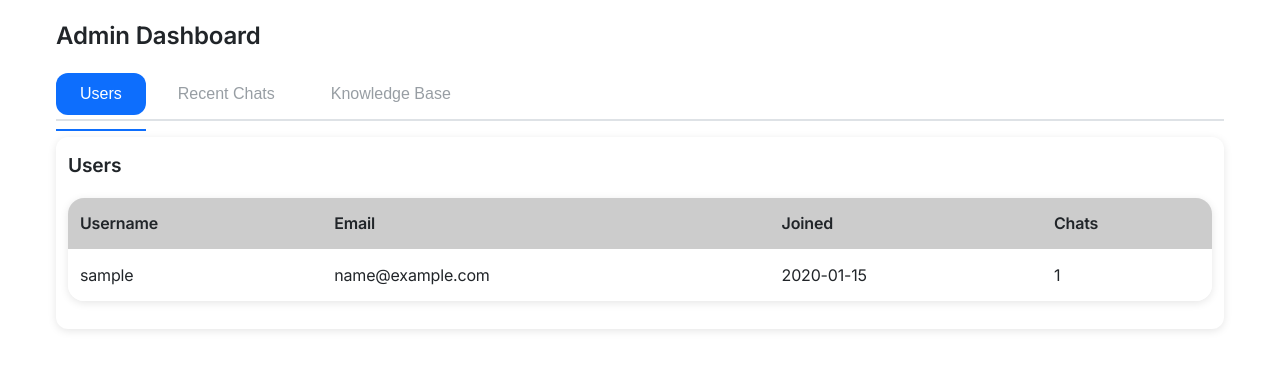
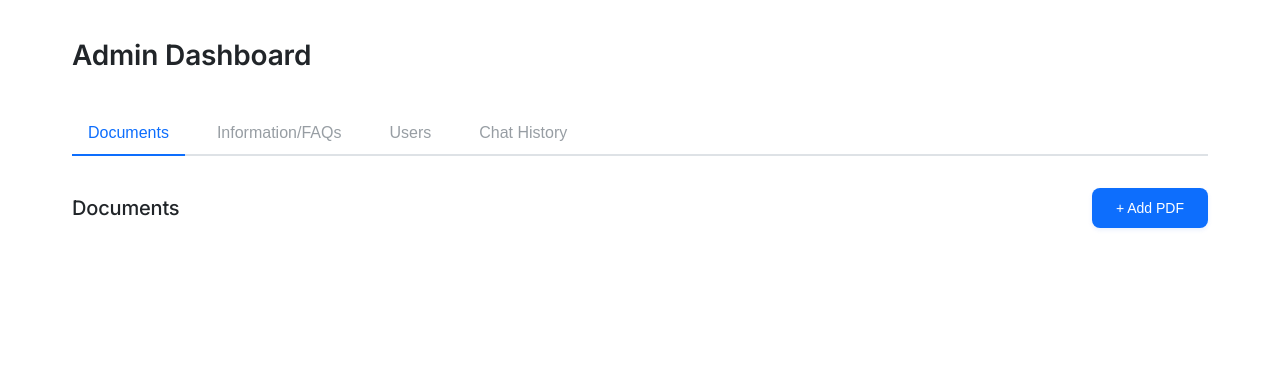
Before and after one commit to Bboyd59/chatryan, a Flask app: page /admin in a window 1280 px wide. Shown: the part 121-491 px from the top of the page. Run offline with Flask 3, Linux system fonts and the light colour scheme; a user stored in the database is signed in; tables that the repository leaves empty hold one stand-in row (values such as "Sample post").

Commit message:
Agent query: Does the new UI match the screenshot with the clean tab-based layout, and are both PDF uploads and text input working correctly?
Improve admin panel UI/UX with enhanced styling, tabbed navigation, and modal for adding knowledge base entries.

Screenshot: https://storage.googleapis.com/screenshot-production-us-central1/9f00adb4-a4ff-4700-8d21-8c24ca3ce15b/c740b3c7-9752-420d-a3d0-33388ac73a18.jpg

```diff
--- a/static/css/admin.css
+++ b/static/css/admin.css
@@ -1,146 +1,207 @@
 .admin-panel {
     max-width: 1200px;
-    margin: 1rem auto;
-    padding: 0 1rem;
+    margin: 2rem auto;
+    padding: 0 2rem;
 }
 
 .admin-panel h2 {
     color: var(--text-primary);
-    margin-bottom: 1rem;
-    font-size: 1.5rem;
+    margin-bottom: 2rem;
+    font-size: 1.75rem;
+    font-weight: 600;
 }
 
 .tabs {
     display: flex;
-    gap: 0.5rem;
-    margin-bottom: 1rem;
+    gap: 1rem;
+    margin-bottom: 2rem;
     border-bottom: 2px solid var(--border-color);
-    padding-bottom: 0.25rem;
+    padding-bottom: 0;
 }
 
 .tab-btn {
     background: none;
     border: none;
-    padding: 0.75rem 1.5rem;
+    padding: 0.75rem 1rem;
     cursor: pointer;
     color: var(--text-secondary);
-    border-radius: 0.75rem;
+    font-size: 1rem;
+    position: relative;
     transition: all 0.2s ease;
-    font-size: 1rem;
 }
 
 .tab-btn:hover {
-    background-color: var(--bg-secondary);
+    color: var(--text-primary);
 }
 
 .tab-btn.active {
+    color: var(--accent);
+    font-weight: 500;
+}
+
+.tab-btn.active::after {
+    content: '';
+    position: absolute;
+    bottom: -2px;
+    left: 0;
+    width: 100%;
+    height: 2px;
     background-color: var(--accent);
-    color: white;
 }
 
 .tab-content {
     display: none;
     background: var(--bg-primary);
-    padding: 0.75rem;
     border-radius: 0.75rem;
-    box-shadow: 0 2px 8px rgba(0, 0, 0, 0.1);
 }
 
-.tab-content.active {
-    display: block;
+.section-header {
+    display: flex;
+    justify-content: space-between;
+    align-items: center;
+    margin-bottom: 1.5rem;
 }
 
-.tab-content h3 {
-    color: var(--text-primary);
-    margin-bottom: 0.75rem;
-    font-size: 1.2rem;
-}
-
-table {
-    width: 100%;
-    border-collapse: separate;
-    border-spacing: 0;
-    margin: 1rem 0;
-    border-radius: 1rem;
-    overflow: hidden;
-    box-shadow: 0 2px 8px rgba(0, 0, 0, 0.1);
-}
-
-th, td {
-    padding: 0.5rem 0.75rem;
-    background: var(--bg-primary);
-    border-bottom: 1px solid var(--border-color);
-}
-
-th {
-    background: var(--bg-secondary);
-    font-weight: 600;
-    text-align: left;
+.section-header h3 {
+    font-size: 1.25rem;
+    font-weight: 500;
     color: var(--text-primary);
 }
 
-tr:last-child td {
-    border-bottom: none;
+.add-btn {
+    background-color: var(--accent);
+    color: white;
+    border: none;
+    padding: 0.5rem 1rem;
+    border-radius: 0.5rem;
+    cursor: pointer;
+    font-size: 0.875rem;
+    display: flex;
+    align-items: center;
+    gap: 0.5rem;
+}
+
+.add-btn:hover {
+    opacity: 0.9;
+}
+
+.content-table {
+    display: flex;
+    flex-direction: column;
+    gap: 0.75rem;
+}
+
+.document-item, .info-item {
+    display: flex;
+    justify-content: space-between;
+    align-items: center;
+    padding: 1rem;
+    background: white;
+    border-radius: 0.5rem;
+    border: 1px solid var(--border-color);
+}
+
+.doc-info, .info-content {
+    display: flex;
+    flex-direction: column;
+    gap: 0.25rem;
+}
+
+.doc-title, .info-title {
+    font-weight: 500;
+    color: var(--text-primary);
+}
+
+.doc-date, .info-date {
+    font-size: 0.875rem;
+    color: var(--text-secondary);
+}
+
+.btn-delete {
+    background-color: #dc3545;
+    color: white;
+    border: none;
+    padding: 0.5rem 1rem;
+    border-radius: 0.5rem;
+    cursor: pointer;
+    font-size: 0.875rem;
+    opacity: 0.8;
+}
+
+.btn-delete:hover {
+    opacity: 1;
+}
+
+.hidden-input {
+    display: none;
+}
+
+/* Modal Styles */
+.modal {
+    display: none;
+    position: fixed;
+    top: 0;
+    left: 0;
+    width: 100%;
+    height: 100%;
+    background: rgba(0, 0, 0, 0.5);
+    justify-content: center;
+    align-items: center;
+    z-index: 1000;
+}
+
+.modal-content {
+    background: white;
+    padding: 2rem;
+    border-radius: 0.75rem;
+    width: 100%;
+    max-width: 500px;
+    display: flex;
+    flex-direction: column;
+    gap: 1rem;
+}
+
+.modal-content h3 {
+    font-size: 1.25rem;
+    font-weight: 500;
+    color: var(--text-primary);
+    margin-bottom: 0.5rem;
+}
+
+.modal-input {
+    width: 100%;
+    padding: 0.75rem;
+    border: 1px solid var(--border-color);
+    border-radius: 0.5rem;
+    font-size: 1rem;
+}
+
+textarea.modal-input {
+    min-height: 150px;
+    resize: vertical;
+}
+
+.modal-actions {
+    display: flex;
+    justify-content: flex-end;
+    gap: 1rem;
+    margin-top: 1rem;
+}
+
+.cancel-btn {
+    background-color: var(--bg-secondary);
+    color: var(--text-primary);
 }
 
 .btn {
-    background-color: var(--accent);
-    color: white;
+    padding: 0.75rem 1.5rem;
+    border-radius: 0.5rem;
+    cursor: pointer;
+    font-size: 0.875rem;
     border: none;
-    padding: 0.75rem 1.5rem;
-    border-radius: 0.75rem;
-    cursor: pointer;
-    font-size: 1rem;
     transition: all 0.2s ease;
 }
 
 .btn:hover {
     opacity: 0.9;
-    transform: translateY(-1px);
 }
-
-.btn-small {
-    padding: 0.5rem 1rem;
-    font-size: 0.875rem;
-    border-radius: 0.5rem;
-}
-
-.delete {
-    background-color: #dc3545;
-}
-
-.knowledge-actions {
-    display: flex;
-    gap: 1rem;
-    margin-bottom: 1.5rem;
-    align-items: center;
-}
-
-.upload-form {
-    display: flex;
-    gap: 1rem;
-    align-items: center;
-}
-
-.file-input, .text-input {
-    padding: 0.5rem;
-    border: 1px solid var(--border-color);
-    border-radius: 0.5rem;
-    background: var(--bg-primary);
-}
-
-.text-form {
-    display: flex;
-    gap: 1rem;
-    align-items: flex-start;
-}
-
-.text-form textarea {
-    min-height: 100px;
-    resize: vertical;
-    width: 300px;
-}
-
-.text-form input[type="text"] {
-    width: 200px;
-}
--- a/templates/admin.html
+++ b/templates/admin.html
@@ -5,12 +5,58 @@
     <h2>Admin Dashboard</h2>
 
     <div class="tabs">
-        <button class="tab-btn active" onclick="openTab(event, 'users')">Users</button>
-        <button class="tab-btn" onclick="openTab(event, 'chats')">Recent Chats</button>
-        <button class="tab-btn" onclick="openTab(event, 'knowledge')">Knowledge Base</button>
+        <button class="tab-btn" onclick="showTab('documents')">Documents</button>
+        <button class="tab-btn" onclick="showTab('info')">Information/FAQs</button>
+        <button class="tab-btn" onclick="showTab('users')">Users</button>
+        <button class="tab-btn" onclick="showTab('chats')">Chat History</button>
     </div>
 
-    <div id="users" class="tab-content active">
+    <!-- Documents Tab -->
+    <div id="documents" class="tab-content">
+        <div class="section-header">
+            <h3>Documents</h3>
+            <button class="btn add-btn" onclick="document.getElementById('pdfUpload').click()">+ Add PDF</button>
+            <input type="file" id="pdfUpload" class="hidden-input" accept=".pdf" onchange="uploadPDF(event)">
+        </div>
+
+        <div class="content-table">
+            {% for entry in knowledge_base %}
+            {% if entry.content_type == 'pdf' %}
+            <div class="document-item">
+                <div class="doc-info">
+                    <span class="doc-title">{{ entry.title }}</span>
+                    <span class="doc-date">Uploaded: {{ entry.created_at.strftime('%m/%d/%Y') }}</span>
+                </div>
+                <button class="btn-delete" onclick="deleteKnowledgeEntry({{ entry.id }})">Delete</button>
+            </div>
+            {% endif %}
+            {% endfor %}
+        </div>
+    </div>
+
+    <!-- Information/FAQs Tab -->
+    <div id="info" class="tab-content">
+        <div class="section-header">
+            <h3>Information/FAQs</h3>
+            <button class="btn add-btn" onclick="showAddKnowledgeModal()">+ Add Knowledge</button>
+        </div>
+
+        <div class="content-table">
+            {% for entry in knowledge_base %}
+            {% if entry.content_type == 'text' %}
+            <div class="info-item">
+                <div class="info-content">
+                    <span class="info-title">{{ entry.title }}</span>
+                    <span class="info-date">Added: {{ entry.created_at.strftime('%m/%d/%Y') }}</span>
+                </div>
+                <button class="btn-delete" onclick="deleteKnowledgeEntry({{ entry.id }})">Delete</button>
+            </div>
+            {% endif %}
+            {% endfor %}
+        </div>
+    </div>
+
+    <div id="users" class="tab-content">
         <h3>Users</h3>
         <table>
             <thead>
@@ -68,137 +114,56 @@
         </table>
     </div>
 
-    <div id="knowledge" class="tab-content">
-        <h3>Knowledge Base</h3>
-        <div class="knowledge-actions">
-            <form id="uploadForm" class="upload-form">
-                <input type="file" id="pdfFile" accept=".pdf" class="file-input">
-                <button type="button" class="btn" onclick="uploadPDF()">Upload PDF</button>
-            </form>
-            <form id="textForm" class="text-form">
-                <input type="text" id="textTitle" placeholder="Title" class="text-input" required>
-                <textarea id="textContent" placeholder="Enter FAQ or information..." class="text-input" required></textarea>
-                <button type="button" class="btn" onclick="addTextEntry()">Add Text Entry</button>
-            </form>
+
+</div>
+
+<!-- Add Knowledge Modal -->
+<div id="addKnowledgeModal" class="modal">
+    <div class="modal-content">
+        <h3>Add Knowledge</h3>
+        <input type="text" id="textTitle" placeholder="Title" class="modal-input">
+        <textarea id="textContent" placeholder="Enter FAQ or information..." class="modal-input"></textarea>
+        <div class="modal-actions">
+            <button class="btn cancel-btn" onclick="hideAddKnowledgeModal()">Cancel</button>
+            <button class="btn" onclick="addTextEntry()">Add</button>
         </div>
-        <table>
-            <thead>
-                <tr>
-                    <th>Title</th>
-                    <th>Created</th>
-                    <th>Last Updated</th>
-                    <th>Actions</th>
-                </tr>
-            </thead>
-            <tbody>
-                {% for entry in knowledge_base %}
-                <tr>
-                    <td>{{ entry.title }}</td>
-                    <td>{{ entry.created_at.strftime('%Y-%m-%d') }}</td>
-                    <td>{{ entry.updated_at.strftime('%Y-%m-%d') }}</td>
-                    <td>
-                        <button class="btn-small delete" onclick="deleteEntry({{ entry.id }})">Delete</button>
-                    </td>
-                </tr>
-                {% endfor %}
-            </tbody>
-        </table>
     </div>
 </div>
 
 <script>
-function toggleChatMessages(chatId) {
-    const messagesRow = document.getElementById(`chat-messages-${chatId}`);
-    if (messagesRow) {
-        const isVisible = messagesRow.style.display !== 'none';
-        messagesRow.style.display = isVisible ? 'none' : 'table-row';
-    }
+function showAddKnowledgeModal() {
+    document.getElementById('addKnowledgeModal').style.display = 'flex';
 }
 
-function openTab(evt, tabName) {
-    var i, tabContent, tabBtns;
-
-    tabContent = document.getElementsByClassName("tab-content");
-    for (i = 0; i < tabContent.length; i++) {
-        tabContent[i].classList.remove("active");
-    }
-
-    tabBtns = document.getElementsByClassName("tab-btn");
-    for (i = 0; i < tabBtns.length; i++) {
-        tabBtns[i].classList.remove("active");
-    }
-
-    document.getElementById(tabName).classList.add("active");
-    evt.currentTarget.classList.add("active");
+function hideAddKnowledgeModal() {
+    document.getElementById('addKnowledgeModal').style.display = 'none';
 }
 
-function showAddKnowledgeForm() {
-    // TODO: Implement knowledge base form
-    alert("Add knowledge base entry form will be implemented here");
-}
-
-function editEntry(id) {
-    // TODO: Implement edit functionality
-    alert("Edit functionality will be implemented for entry " + id);
-}
-
-async function deleteEntry(id) {
-    if (confirm("Are you sure you want to delete this entry?")) {
-        try {
-            const response = await fetch(`/admin/knowledge/${id}`, {
-                method: 'DELETE'
-            });
-
-            const data = await response.json();
-
-            if (response.ok) {
-                location.reload(); // Refresh to show updated list
-            } else {
-                alert(data.error || 'Delete failed');
-            }
-        } catch (error) {
-            alert('Error deleting entry');
-            console.error(error);
-        }
-    }
-}
-
-async function uploadPDF() {
-    const fileInput = document.getElementById('pdfFile');
-    const file = fileInput.files[0];
-
-    if (!file) {
-        alert('Please select a PDF file first');
-        return;
-    }
-
-    if (!file.name.endsWith('.pdf')) {
-        alert('Please select a PDF file');
-        return;
-    }
+async function uploadPDF(event) {
+    const file = event.target.files[0];
+    if (!file) return;
 
     const formData = new FormData();
     formData.append('file', file);
 
     try {
-        const response = await fetch('/admin/upload-knowledge', {
+        const response = await fetch('/upload-knowledge', {
             method: 'POST',
             body: formData
         });
 
-        const data = await response.json();
-
         if (response.ok) {
-            alert('PDF uploaded and processed successfully');
-            location.reload(); // Refresh to show new entry
+            location.reload();
         } else {
-            alert(data.error || 'Upload failed');
+            const data = await response.json();
+            alert(data.error || 'Failed to upload PDF');
         }
     } catch (error) {
-        alert('Error uploading file');
+        alert('Error uploading PDF');
         console.error(error);
     }
 }
+
 async function addTextEntry() {
     const titleInput = document.getElementById('textTitle');
     const contentInput = document.getElementById('textContent');
@@ -226,11 +191,8 @@ async function addTextEntry() {
         const data = await response.json();
 
         if (response.ok) {
-            alert('Text entry added successfully');
-            location.reload(); // Refresh to show new entry
-            // Clear the form
-            titleInput.value = '';
-            contentInput.value = '';
+            hideAddKnowledgeModal();
+            location.reload();
         } else {
             alert(data.error || 'Failed to add text entry');
         }
@@ -239,5 +201,54 @@ async function addTextEntry() {
         console.error(error);
     }
 }
+
+async function deleteKnowledgeEntry(id) {
+    if (!confirm('Are you sure you want to delete this entry?')) return;
+
+    try {
+        const response = await fetch(`/delete-knowledge/${id}`, {
+            method: 'DELETE'
+        });
+
+        if (response.ok) {
+            location.reload();
+        } else {
+            const data = await response.json();
+            alert(data.error || 'Failed to delete entry');
+        }
+    } catch (error) {
+        alert('Error deleting entry');
+        console.error(error);
+    }
+}
+
+// Show initial tab
+document.addEventListener('DOMContentLoaded', () => {
+    showTab('documents');
+});
+
+function showTab(tabName) {
+    // Hide all tabs
+    document.querySelectorAll('.tab-content').forEach(tab => {
+        tab.style.display = 'none';
+    });
+
+    // Remove active class from all buttons
+    document.querySelectorAll('.tab-btn').forEach(btn => {
+        btn.classList.remove('active');
+    });
+
+    // Show selected tab and activate button
+    document.getElementById(tabName).style.display = 'block';
+    document.querySelector(`.tab-btn[onclick="showTab('${tabName}')"]`).classList.add('active');
+}
+
+function toggleChatMessages(chatId) {
+    const messagesRow = document.getElementById(`chat-messages-${chatId}`);
+    if (messagesRow) {
+        const isVisible = messagesRow.style.display !== 'none';
+        messagesRow.style.display = isVisible ? 'none' : 'table-row';
+    }
+}
 </script>
 {% endblock %}
```
Also changed, not shown: Screenshot 2024-12-15 at 2.07.42 PM.png (added), Screenshot 2024-12-15 at 2.08.11 PM.png (added).
